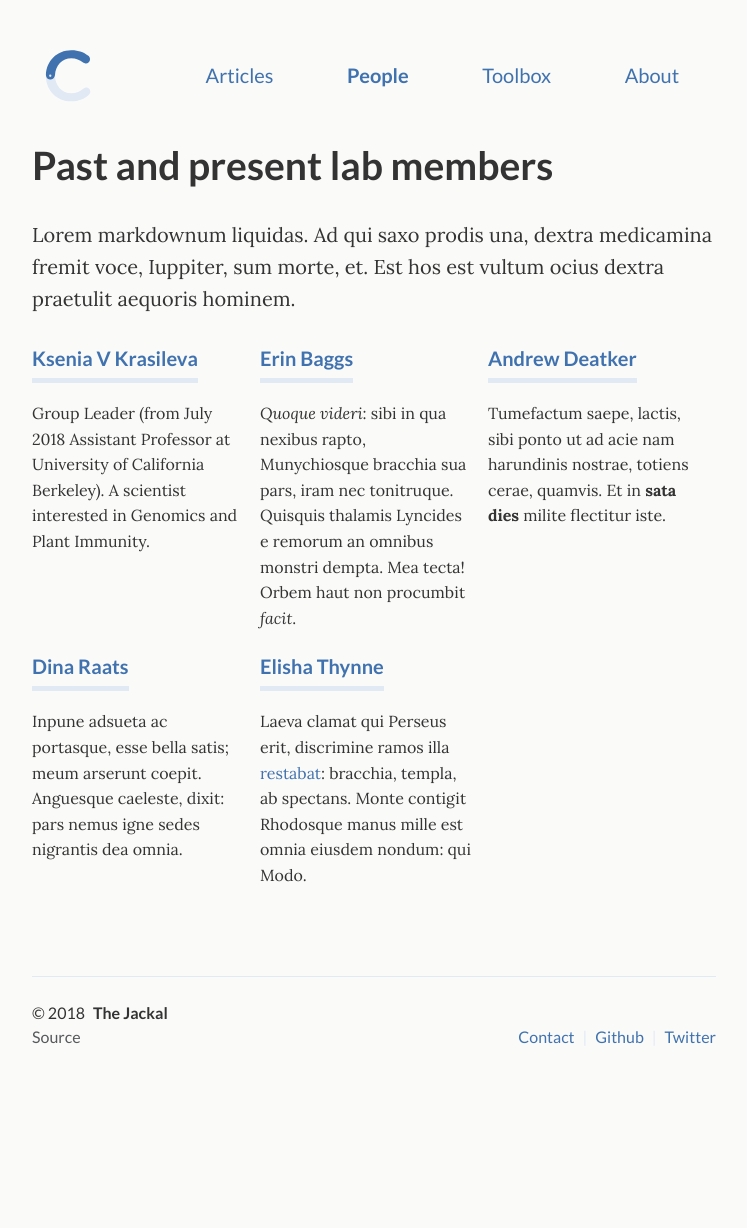
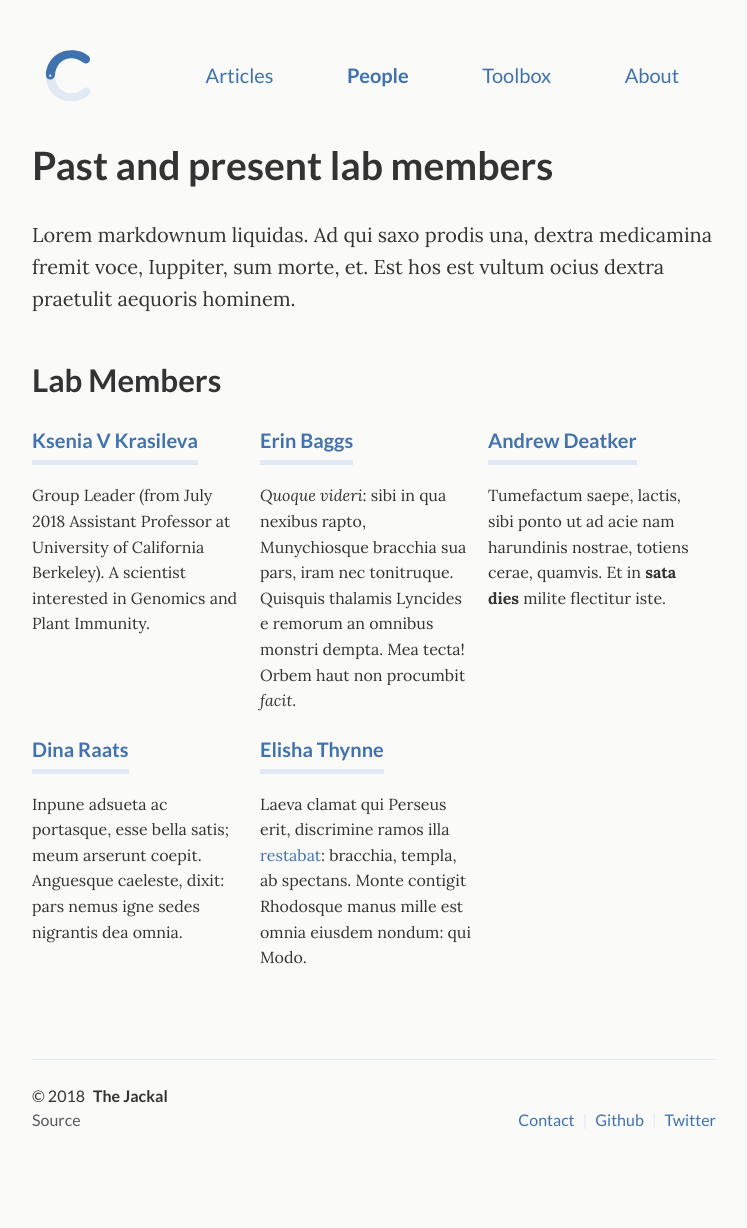
Before and after one commit to crimsonmonkey/crimsonmonkey.github.io, a Jekyll site: the page built from _pages/projects.html, in a window 1280 px wide. Shown: the whole page, without its empty margins (266-1013 px from the left). Built offline with Jekyll 4.4.1, drawn with Linux system fonts in a browser that asks for light colours; before the commit the page ends 1145 px from its top, so only the background shows below that.

Commit message:
Update from Forestry.io - _pages/projects.html

```diff
--- a/_pages/projects.html
+++ b/_pages/projects.html
@@ -5,7 +5,7 @@
 desc: Past and present lab members
 permalink: "/people/"
 ---
-<p>Lorem markdownum liquidas. Ad qui saxo prodis una, dextra medicamina fremit voce, Iuppiter, sum morte, et. Est hos est vultum ocius dextra praetulit aequoris hominem.</p>
+<p>Lorem markdownum liquidas. Ad qui saxo prodis una, dextra medicamina fremit voce, Iuppiter, sum morte, et. Est hos est vultum ocius dextra praetulit aequoris hominem.</p><h2>Lab Members</h2>
 
 <div class="projects">
   <div class="grid no-gutters">
```
